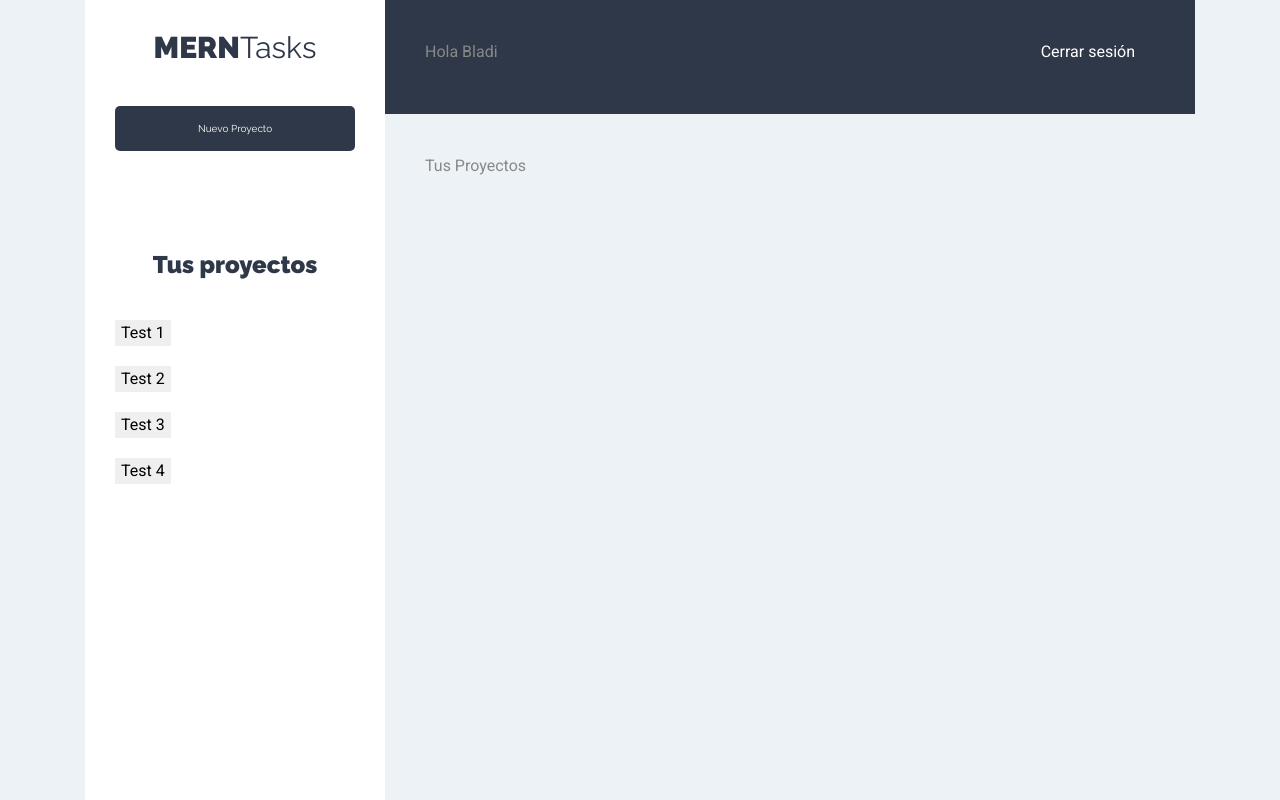
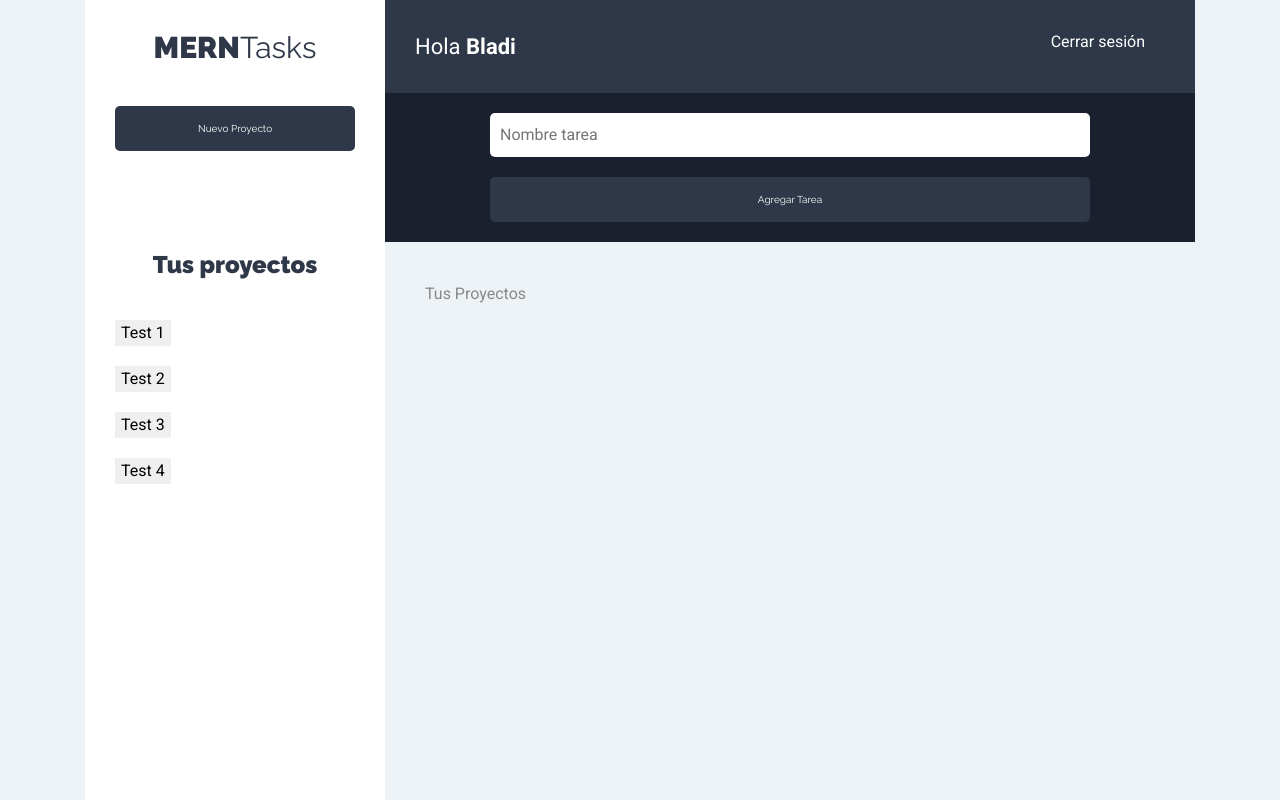
Before and after one commit to BladimirDelBarrioPizarro/MERN, a React (Create React App) app: page /projects in a window 1280 px wide. Built offline with nearby package versions, Linux system fonts and the light colour scheme.

Commit message:
feat: added tasks module

```diff
--- a/src/index.css
+++ b/src/index.css
@@ -137,14 +137,14 @@ aside  {
   display: flex;
   justify-content: space-between;
   background-color: var(--gris2);
-  padding: 4rem;
+  padding: 3rem;
 }
-.nombre-usuario {
+.user-name {
   color: var(--blanco);
   font-size: 2.2rem;
   margin: 0;
 }
-.nombre-usuario span {
+.user-name span {
   font-weight: 900;
 }
 .nav-principal a {
@@ -158,7 +158,7 @@ aside  {
 /** Formulario crear y editar tareas **/
 .formulario {
   background-color: var(--gris3);
-  padding: 4rem;
+  padding: 2rem;
 }
 .formulario form {
   max-width: 600px;
--- a/src/modules/projects/components/projects.component.js
+++ b/src/modules/projects/components/projects.component.js
@@ -1,16 +1,17 @@
 import React from 'react';
 import Sidebar from './sidebar.component';
 import Header from '../../header/components/header.component';
+import FormTasks from '../../tasks/components/formtasks.component';
+
+
 const Projects = () => {
     return(
         <div className="container-app">
-
-
            <Sidebar></Sidebar>
-
             <div className="seccion-principal">
                 <Header></Header>
                 <main>
+                    <FormTasks></FormTasks>
                     <div className="container-tasks" >
                        Tus Proyectos
                     </div>
--- /dev/null
+++ b/src/modules/tasks/components/formtasks.component.js
@@ -0,0 +1,20 @@
+import React from 'react';
+
+const FormTasks = () => {
+    return (
+        <div className="formulario">
+            <form>
+                <div className="contenedor-input">
+                    <input type="text" className="input-text" placeholder="Nombre tarea">
+                    </input>
+                </div>
+                <div className="contenedor-input">
+                    <input type="submit" className="btn btn-primario btn-submit btn-block" value="Agregar Tarea">
+                    </input>
+                </div>
+            </form>
+        </div>
+    )
+}
+
+export default FormTasks;
```
Also changed, not shown: src/modules/tasks/components/listtasks.component.js (added), src/modules/tasks/components/taks.component.js (added).
